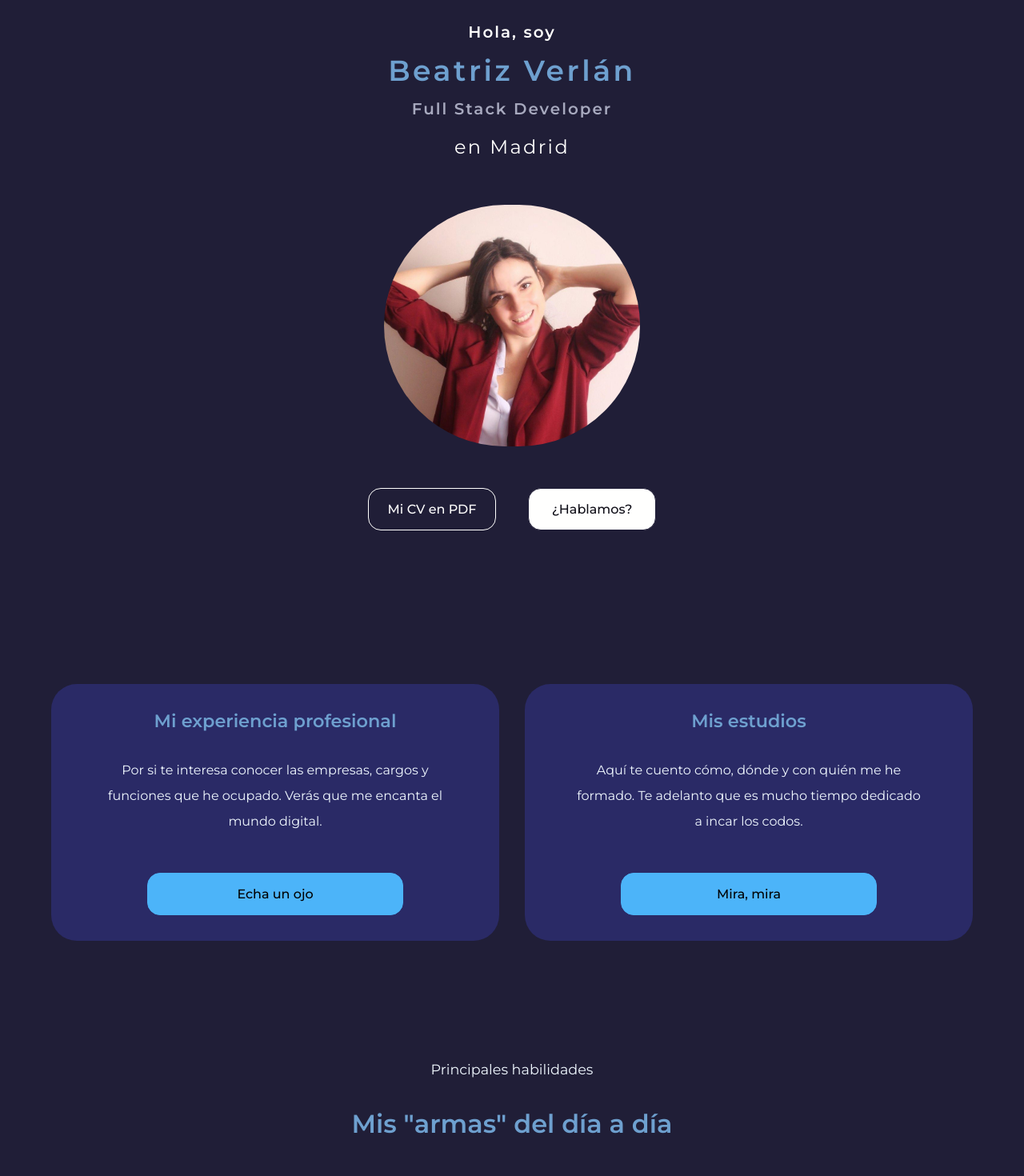
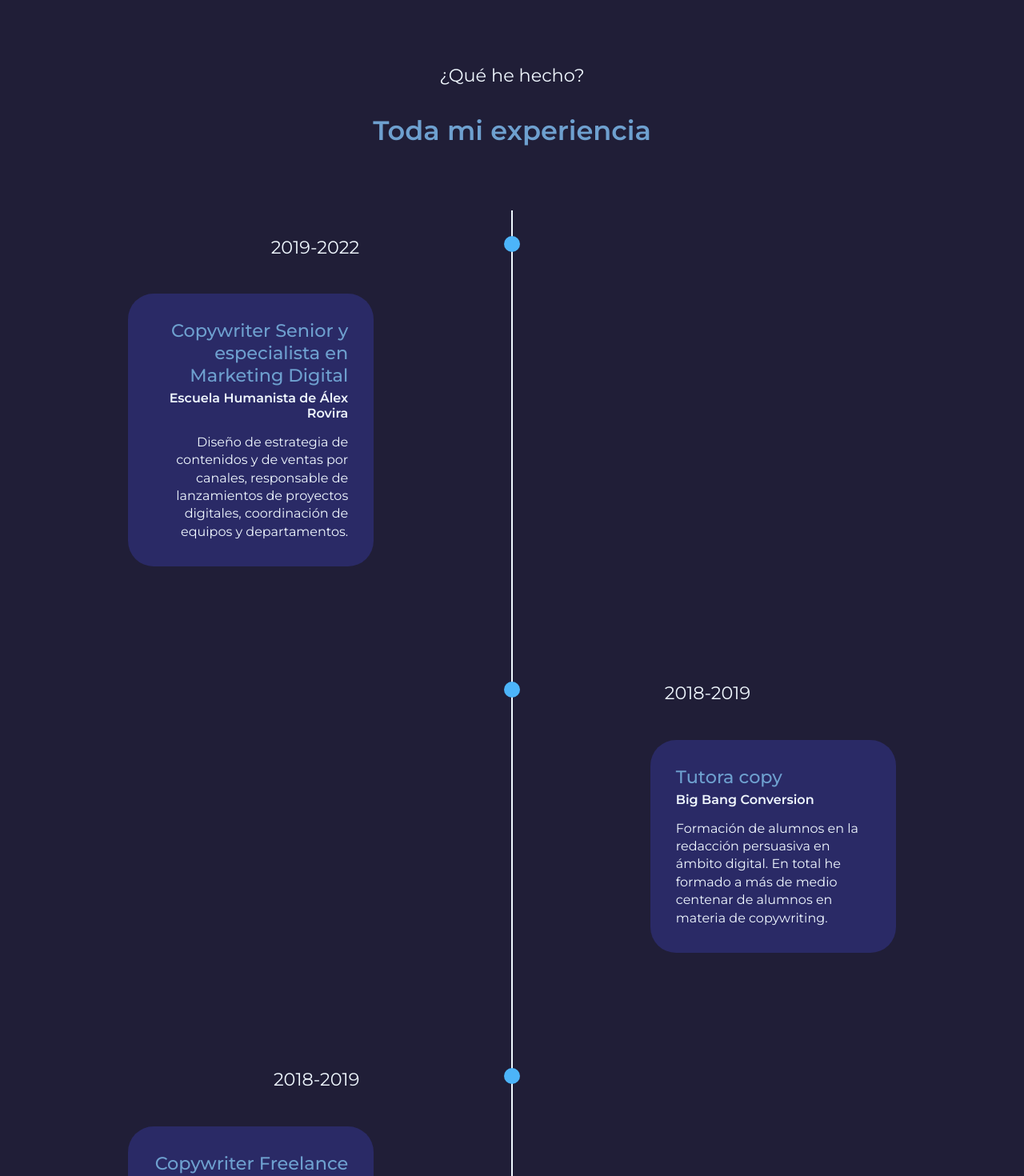
Before and after one commit to verlandev/cv-essay, a React (Create React App) app: page /experience in a window 1280 px wide. Shown: the top 1470 px of the page at 80% size. Built offline with nearby package versions, Linux system fonts and the light colour scheme.

Commit message:
pages and styles

```diff
--- a/package.json
+++ b/package.json
@@ -8,6 +8,7 @@
     "@testing-library/user-event": "^13.5.0",
     "react": "^18.2.0",
     "react-dom": "^18.2.0",
+    "react-router-dom": "^6.8.0",
     "react-scripts": "5.0.1",
     "sass": "^1.57.1",
     "web-vitals": "^2.1.4"
--- a/src/App.jsx
+++ b/src/App.jsx
@@ -1,34 +1,61 @@
 import './App.scss';
 import React from 'react';
-import CV from './components/00. CV/CV'
-import Header from './components/01. Header/Header';
-import Menu from './components/03. Menu/Menu';
-import Skills from './components/06. Skills/Skills';
-import Services from './components/07. Services/Services';
-import Testimonials from './components/08. Testimonials/Testimonials';
-import Contact from './components/09. Contact/Contact';
+import HomePage from './pages/00. HomePage/HomePage'
+import ExperiencePage from './pages/01. ExperiencePage/ExperiencePage'
 
-const {info} = CV
-const {testimonials} = CV
-const {skills} = CV
-const {languages} = CV
-const {services} = CV
+
+
+import { Routes, Route } from 'react-router-dom'
+
+
+
+
 
 
 function App() {
-  return (
-    <div className="App">
-      <Header info = {info}/>
-      <Menu info = {info}/>
-      <Skills
-          skills = {skills}
-          languages = {languages}
-          />
-      <Services services = {services}/>
-      <Testimonials testimonials = {testimonials}/>
-      <Contact />
+
+  return(
+
+    <div className='App'>
+
+      <Routes>
+        <Route path='' element={<HomePage />}></Route>
+        <Route path='experience' element= {<ExperiencePage/>}></Route>
+        {/* <Route path='education' element={<Education/>}></Route> */}
+      </Routes>
+
+
     </div>
-  );
+
+
+
+  )
 }
 
+
+
+
+
+
+
+// function App() {
+//   return (
+//     <div className="App">
+//       <Header info = {info}/>
+//       <Menu info = {info}/>
+//       <Routes>
+//         <Route path='education' element={<Education/>}></Route>
+//         <Route path='experience' element= {<Experience/>}></Route>
+//       </Routes>
+//       <Skills
+//           skills = {skills}
+//           languages = {languages}
+//           />
+//       <Services services = {services}/>
+//       <Testimonials testimonials = {testimonials}/>
+//       <Contact />
+//     </div>
+//   );
+// }
+
 export default App;
--- a/src/components/01. Header/Header.scss
+++ b/src/components/01. Header/Header.scss
@@ -6,7 +6,7 @@
   flex-direction: column;
   justify-content: center;
   align-items: center;
-  padding-top: 1em;
+  padding-top: 5em;
 }
 
 .presentation {
@@ -38,7 +38,7 @@
   }
 
   &__image {
-    width: 20em;
+    width: 15em;
     border-radius: 20em;
     margin-bottom: 3em;
   }
--- a/src/components/03. Menu/Menu.jsx
+++ b/src/components/03. Menu/Menu.jsx
@@ -1,4 +1,5 @@
 import React from 'react'
+import { Link } from 'react-router-dom'
 import './Menu.scss'
 
 const Menu = () => {
@@ -8,13 +9,14 @@ const Menu = () => {
         <div className='showExperience'>
           <h3 className='showExperience__h3'>Mi experiencia profesional</h3>
           <p className='showExperience__p'>Por si te interesa conocer las empresas, cargos y funciones que he ocupado. Verás que me encanta el mundo digital. </p>
-          <a className='showExperience__a' href='#Experience'>Echa un ojo</a>
+          <Link to={'/experience'} className='showExperience__Link'>Echa un vistazo</Link>
         </div>
 
         <div className='showEducation'>
           <h3 className='showEducation__h3'>Mis estudios</h3>
-          <p className='showEducation__p'>Aquí te cuento cómo, dónde y con quién me he formado. Te adelanto que es mucho tiempo dedicado a incar los codos.</p>
-          <a className='showEducation__a' href='#Education'>Mira, mira</a>
+          <p className='showEducation__p'>Aquí te cuento cómo, dónde y con quién me he formado. Te adelanto que es mucho tiempo incando los codos.</p>
+          <Link to={'/education'} className='showEducation__Link'>Mira, mira...</Link>
+
         </div>
 
     </section>
--- a/src/components/03. Menu/Menu.scss
+++ b/src/components/03. Menu/Menu.scss
@@ -29,26 +29,60 @@
         color: aliceblue;
         line-height: 2em;
         text-align: center;
-        padding: 2em
+        padding: 2em;
+
+
     }
 
-    &__a{
-        text-decoration: none;
+    &__button{
+        border: solid 1px #4cb4f9;
+        border-radius: 1em;
         background-color: #4cb4f9;
-        border: solid 1px #4cb4f9;
-        padding: 1em;
-        color: #000;
-        width: 20em;
-        text-align: center;
-        border-radius: 1em;
-        margin-top: 1em;
+        color:#2a2a66;
+        font-size: 1em;
         transition: 0.3s;
         font-weight: 500;
+        font-family: 'Montserrat';
     }
 
-    &__a:hover{
-        border: solid 1px #2a2a66;
+    &__button:hover{
         background-color: aliceblue;
         transition: 0.3s;
+        color:#2a2a66;
     }
+
+
+
+    &__Link{
+        text-decoration: none;
+        text-align: center;
+        padding: 1em;
+        border: solid 1px #4cb4f9;
+        border-radius: 1em;
+        background-color: #4cb4f9;
+        color:#2a2a66;
+        font-size: 1em;
+        transition: 0.3s;
+        font-weight: 500;
+        font-family: 'Montserrat';
+        width: 20em;
+    }
+
+
+    &__Link:active{
+        background-color: aliceblue;
+        transition: 0.3s;
+        color:#2a2a66;
+    }
+
+    &__Link:hover{
+        background-color: aliceblue;
+        transition: 0.3s;
+        color:#2a2a66;
+    }
+
+
 }
+
+// border: solid 1px #2a2a66;
+// background-color: #4cb4f9;
--- /dev/null
+++ b/src/components/04. ProfessionalLife/ProfessionalLife.jsx
@@ -0,0 +1,36 @@
+import React from 'react'
+import './ProfessionalLife.scss'
+
+const ProfessionalLife = (experience) => {
+
+    const experienceInfo = experience.experience
+    // console.log(experienceInfo)
+
+  return (
+    <section className='experience'>
+        <div className='experience__title'>
+            <p className='experience__p'>¿Qué he hecho?</p>
+            <h2 className='experience__h2'>Toda mi experiencia</h2>
+        </div>
+
+
+        <div className='timeline'>
+            <div className='timeline__items'>
+    {experienceInfo.map((eachExperience, index) =>
+                <div className='timeline__eachItem' key = {index}>
+                    <span className='timeline__dot'></span>
+                    <p className='timeline__date'>{eachExperience.date}</p>
+                    <div className='timeline__content'>
+                        <h3 className='timeline__h3'>{eachExperience.name}</h3>
+                        <h4 className='timeline__h4'>{eachExperience.where}</h4>
+                        <p className='timeline__p'>{eachExperience.description}</p>
+                    </div>
+                </div>
+    )}
+            </div>
+        </div>
+    </section>
+  )
+}
+
+export default ProfessionalLife
--- /dev/null
+++ b/src/components/04. ProfessionalLife/ProfessionalLife.scss
@@ -0,0 +1,113 @@
+.experience{
+    background-color: #201e37;
+    color:aliceblue;
+
+    &__title{
+        display: flex;
+        flex-direction: column;
+        justify-content: space-around;
+        align-items: center;
+        padding-top: 5em;
+
+    }
+
+    &__p{
+        text-align: center;
+        font-size: 1.4em;
+    }
+
+    &__h2{
+        color:#6ea0cf;
+        padding-top: 1em;
+        font-size: 2.1em;
+    }
+
+}
+
+.timeline{
+    background-color: #201e37;
+    margin-top: 5em ;
+    padding-bottom: 5em;
+
+
+    &__items{
+        display: flex;
+        flex-direction: column;
+        align-items: center;
+        flex-wrap: wrap;
+        width: 80%;
+        margin: auto;
+        position: relative;
+    }
+
+    &__items::before{
+        content: '';
+        position: absolute;
+        width: 2px;
+        height: 100%;
+        background-color: aliceblue;
+        left: calc(50% - 1px);
+
+    }
+
+    &__eachItem{
+        margin-bottom: 5em;
+        padding: 2em;
+        width: 100%;
+        position: relative;
+    }
+
+    &__eachItem:nth-child(odd){
+        padding-right: calc(20% + 30em);
+        text-align: right;
+
+
+
+    }
+
+    &__eachItem:nth-child(even){
+        padding-left: calc(20% + 30em);
+
+    }
+
+    &__dot{
+        display: block;
+        height: 20px;
+        width: 20px;
+        background-color: #4cb4f9;
+        position: absolute;
+        left:calc(50% - 10px);
+        border-radius: 5em;
+    }
+
+    &__date{
+        margin-bottom: 2em;
+        padding-right: 0.8em;
+        padding-left: 0.8em;
+        font-size: 1.4em;
+
+    }
+
+    &__content{
+        background-color: #2a2a66;
+        padding: 2em;
+        border-radius: 2em;
+    }
+
+    &__h3{
+        color: #6ea0cf;
+        font-size: 1.4em;
+        font-weight: 500;
+        padding-bottom: 0.2em;
+
+    }
+
+    &__h4{
+        padding-bottom: 1em;
+    }
+
+    &__p{
+        line-height: 1.4em;
+    }
+
+}
--- a/src/index.js
+++ b/src/index.js
@@ -2,13 +2,14 @@ import React from 'react';
 import ReactDOM from 'react-dom/client';
 import './index.scss';
 import App from './App';
+import { BrowserRouter as Router } from "react-router-dom"
 
 
 const root = ReactDOM.createRoot(document.getElementById('root'));
 root.render(
-  <React.StrictMode>
-    <App />
-  </React.StrictMode>
+    <Router>
+      <App />
+    </Router>
 );
 
 // If you want to start measuring performance in your app, pass a function
--- /dev/null
+++ b/src/pages/00. HomePage/HomePage.jsx
@@ -0,0 +1,34 @@
+import React from 'react'
+
+import CV from '../../components/00. CV/CV'
+import Header from '../../components/01. Header/Header';
+import Menu from '../../components/03. Menu/Menu';
+import Skills from '../../components/06. Skills/Skills';
+import Services from '../../components/07. Services/Services';
+import Testimonials from '../../components/08. Testimonials/Testimonials';
+import Contact from '../../components/09. Contact/Contact';
+
+const {info} = CV
+const {testimonials} = CV
+const {skills} = CV
+const {languages} = CV
+const {services} = CV
+
+
+const Home = () => {
+  return (
+    <div className='homePage'>
+      <Header info = {info}/>
+      <Menu info = {info}/>
+      <Skills
+          skills = {skills}
+          languages = {languages}
+          />
+      <Services services = {services}/>
+      <Testimonials testimonials = {testimonials}/>
+      <Contact />
+    </div>
+  )
+}
+
+export default Home
--- /dev/null
+++ b/src/pages/01. ExperiencePage/ExperiencePage.jsx
@@ -0,0 +1,19 @@
+import React from 'react'
+
+import CV from '../../components/00. CV/CV'
+import ProfessionalLife from '../../components/04. ProfessionalLife/ProfessionalLife'
+
+
+const {experience} = CV
+
+
+const ExperiencePage = () => {
+  return (
+    <div className='experiencePage'>
+        <ProfessionalLife experience = {experience}/>
+
+    </div>
+  )
+}
+
+export default ExperiencePage
```
Also changed, not shown: src/pages/00. HomePage/Home.scss (added), src/pages/01. ExperiencePage/ExperiencePage.scss (added), 1 other file (tests, documents, lock files or other folders).
